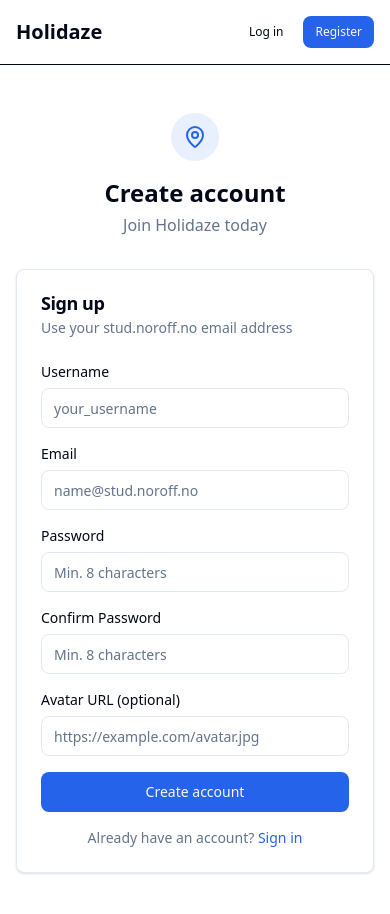
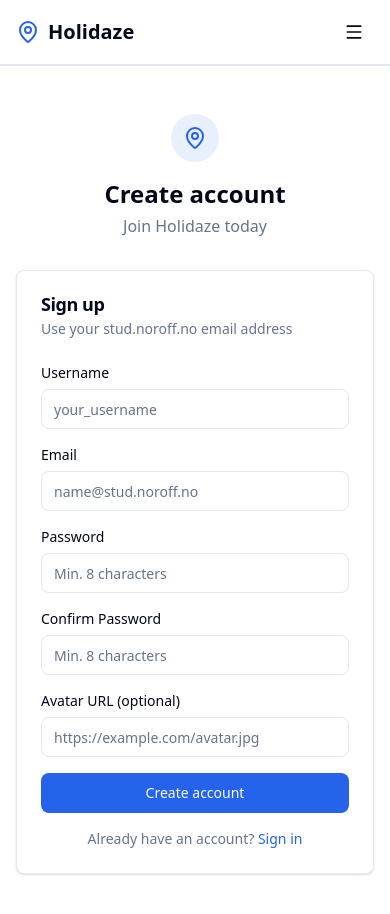
Before and after one commit to Hammadniazi/holidaze-booking-app, a React (Vite) app: page /register in a window 390 px wide. Shown: the top 914 px of the page. Built offline with nearby package versions, Linux system fonts and the light colour scheme; no server answers.

Commit message:
feat(navbar): responsive navigation with auth state and venue manager support

```diff
--- a/src/hooks/useAuth.ts
+++ b/src/hooks/useAuth.ts
@@ -5,7 +5,7 @@ import { useCallback } from "react";
 import { toast } from "sonner";
 
 export function useAuth() {
-  const { user, setAuth, token, clearAuth } = useAuthStore();
+  const { user, setAuth, token, clearAuth, isVenueManager } = useAuthStore();
   const login = useCallback(
     async (email: string, password: string) => {
       const res = (await authApi.login({
@@ -41,8 +41,10 @@ export function useAuth() {
 
   return {
     user,
+    token,
+    isAuthenticated: !!token,
+    isVenueManager: isVenueManager(),
     login,
-    token,
     register,
     logout,
   };
--- a/src/layouts/Navbar.tsx
+++ b/src/layouts/Navbar.tsx
@@ -1,78 +1,186 @@
+import { useState } from "react";
 import { Link, useNavigate } from "@tanstack/react-router";
 import { Button } from "@/components/ui/button";
 import { useAuth } from "@/hooks/useAuth";
-import { LogOut, User, LayoutDashboard } from "lucide-react";
+import { Menu, X, MapPin, LogOut, User } from "lucide-react";
+import { cn } from "@/utils";
 
-const Navbar = () => {
-  const { user, logout } = useAuth();
+export const Navbar = () => {
+  const [mobileOpen, setMobileOpen] = useState(false);
+  const [dropdownOpen, setDropdownOpen] = useState(false);
+  const { user, logout, isAuthenticated, isVenueManager } = useAuth();
   const navigate = useNavigate();
+
   const handleLogout = () => {
     logout();
+    setDropdownOpen(false);
     navigate({ to: "/" });
   };
 
   return (
-    <header className="sticky top-0 z-40 w-full border-b bg-background">
+    <header className="sticky top-0 z-40 w-full border-b  border-[var(--color-border)] bg-[var(--color-background)]/95 backdrop-blur supports-[backdrop-filter]:bg-[var(--color-background)]/60">
       <div className="mx-auto max-w-7xl px-4 sm:px-6 lg:px-8">
         <div className="flex h-16 items-center justify-between">
           {/* Logo */}
           <Link to="/" className="flex items-center gap-2 font-bold text-xl">
-            <span>Holidaze</span>
+            <MapPin className="h-6 w-6 text-[var(--color-primary)]" />
+            <span className="text-[var(--color-foreground)]">Holidaze</span>
           </Link>
 
           {/* Desktop Nav */}
           <nav className="hidden md:flex items-center gap-6">
             <Link
               to="/"
-              className="text-sm font-medium text-muted-foreground hover:text-foreground transition-colors"
+              className="text-sm font-medium text-muted-foreground hover:text-[var(--color-foreground)] transition-colors [&.active]:text-[var(--color-foreground)]"
             >
               Venues
             </Link>
+            {isAuthenticated && (
+              <Link
+                to="/profile"
+                className="text-sm font-medium text-[var(--color-muted-foreground)] hover:text-[var(--color-foreground)] transition-colors [&.active]:text-[var(--color-foreground)]"
+              >
+                Profile
+              </Link>
+            )}
+                  {isVenueManager && (
+              <Link
+                to="/dashboard"
+                className="text-sm font-medium text-[var(--color-muted-foreground)] hover:text-[var(--color-foreground)] transition-colors [&.active]:text-[var(--color-foreground)]"
+              >
+                Dashboard
+              </Link>
+            )}
           </nav>
 
-          {/* Auth buttons */}
-          <div className="flex items-center gap-2">
-            {user ? (
-              <>
-                {user.venueManager && (
-                  <Button variant="ghost" size="sm" asChild>
-                    <Link to="/dashboard">
-                      <LayoutDashboard className="mr-1 h-4 w-4" />
-                      Dashboard
-                    </Link>
-                  </Button>
-                )}
-                <Button variant="ghost" size="sm" asChild>
-                  <Link to="/profile">
-                    {user.avatar?.url ? (
+          {/* Auth area */}
+          {isAuthenticated ? (
+            <div className="relative hidden md:block">
+              <Button
+                variant="ghost"
+                className="flex items-center gap-2"
+                onClick={() => setDropdownOpen((p) => !p)}
+              >
+                {user?.avatar?.url ? (
                   <img
                     src={user.avatar.url}
-                        alt={user.avatar.alt ?? user.name}
-                        className="h-6 w-6 rounded-full object-cover mr-1"
+                    alt={user.avatar.alt || user.name}
+                    className="h-7 w-7 rounded-full object-cover"
                   />
                 ) : (
-                      <User className="mr-1 h-4 w-4" />
+                  <div className="h-7 w-7 rounded-full bg-[var(--color-primary)] flex items-center justify-center text-xs font-bold text-white">
+                    {user?.name?.[0]?.toUpperCase()}
+                  </div>
                 )}
-                    {user.name}
+                <span className="text-sm font-medium">{user?.name}</span>
+              </Button>
+              {dropdownOpen && (
+                <>
+                  <div
+                    className="fixed inset-0 z-10"
+                    onClick={() => setDropdownOpen(false)}
+                  />
+                  <div className="absolute right-0 top-full mt-1 z-20 w-48 rounded-[var(--radius)] border border-[var(--color-border)] bg-[var(--color-background)] shadow-lg py-1">
+                    <Link
+                      to="/profile"
+                      className="flex items-center gap-2 px-3 py-2 text-sm hover:bg-[var(--color-accent)] transition-colors"
+                      onClick={() => setDropdownOpen(false)}
+                    >
+                      <User className="h-4 w-4" /> Profile
                     </Link>
-                </Button>
-                <Button variant="outline" size="sm" onClick={handleLogout}>
-                  <LogOut className="mr-1 h-4 w-4" />
-                  Log out
-                </Button>
+
+                    {/* Venue Manager */}
+
+                    <hr className="my-1 border-[var(--color-border)]" />
+                    <button
+                      className="flex w-full items-center gap-2 px-3 py-2 text-sm text-[var(--color-destructive)] hover:bg-[var(--color-accent)] transition-colors"
+                      onClick={handleLogout}
+                    >
+                      <LogOut className="h-4 w-4" /> Logout
+                    </button>
+                  </div>
                 </>
+              )}
+            </div>
           ) : (
-              <>
+            <div className="hidden md:flex items-center gap-2">
               <Button variant="ghost" size="sm" asChild>
-                  <Link to="/login">Log in</Link>
+                <Link to="/login">Login</Link>
               </Button>
               <Button size="sm" asChild>
                 <Link to="/register">Register</Link>
               </Button>
-              </>
+            </div>
           )}
+
+          {/* Mobile menu button */}
+            <Button
+              variant="ghost"
+              size="icon"
+              className="md:hidden"
+              onClick={() => setMobileOpen((p) => !p)}
+              aria-label="Toggle menu"
+            >
+              {mobileOpen ? (
+                <X className="h-5 w-5" />
+              ) : (
+                <Menu className="h-5 w-5" />
+              )}
+            </Button>
           </div>
         </div>
+
+      {/* Mobile menu button */}
+
+      <div
+        className={cn(
+          "md:hidden border-t border-[var(--color-border)] bg-[var(--color-background)] overflow-hidden transition-all duration-200",
+          mobileOpen ? "max-h-96" : "max-h-0",
+        )}
+      >
+        <nav className="flex flex-col p-4 gap-2">
+          <Link
+            to="/"
+            className="rounded-[var(--radius)] px-3 py-2 text-sm font-medium hover:bg-[var(--color-accent)] transition-colors"
+            onClick={() => setMobileOpen(false)}
+          >
+            Venues
+          </Link>
+          {isAuthenticated && (
+            <Link
+              to="/profile"
+              className="rounded-[var(--radius)] px-3 py-2 text-sm font-medium hover:bg-[var(--color-accent)] transition-colors"
+              onClick={() => setMobileOpen(false)}
+            >
+              Profile
+            </Link>
+          )}
+
+          {!isAuthenticated ? (
+            <div className="flex gap-2 pt-2">
+              <Button variant="outline" size="sm" className="flex-1" asChild>
+                <Link to="/login" onClick={() => setMobileOpen(false)}>
+                  Login
+                </Link>
+              </Button>
+              <Button size="sm" className="flex-1" asChild>
+                <Link to="/register" onClick={() => setMobileOpen(false)}>
+                  Register
+                </Link>
+              </Button>
+            </div>
+          ) : (
+            <button
+              className="flex items-center gap-2 rounded-[var(--radius)] px-3 py-2 text-sm font-medium text-[var(--color-destructive)] hover:bg-[var(--color-accent)] transition-colors text-left"
+              onClick={() => {
+                handleLogout();
+                setMobileOpen(false);
+              }}
+            >
+              <LogOut className="h-4 w-4" /> Logout
+            </button>
+          )}
+        </nav>
       </div>
     </header>
   );
```
Lines whose indentation alone changed are shown as unchanged.
